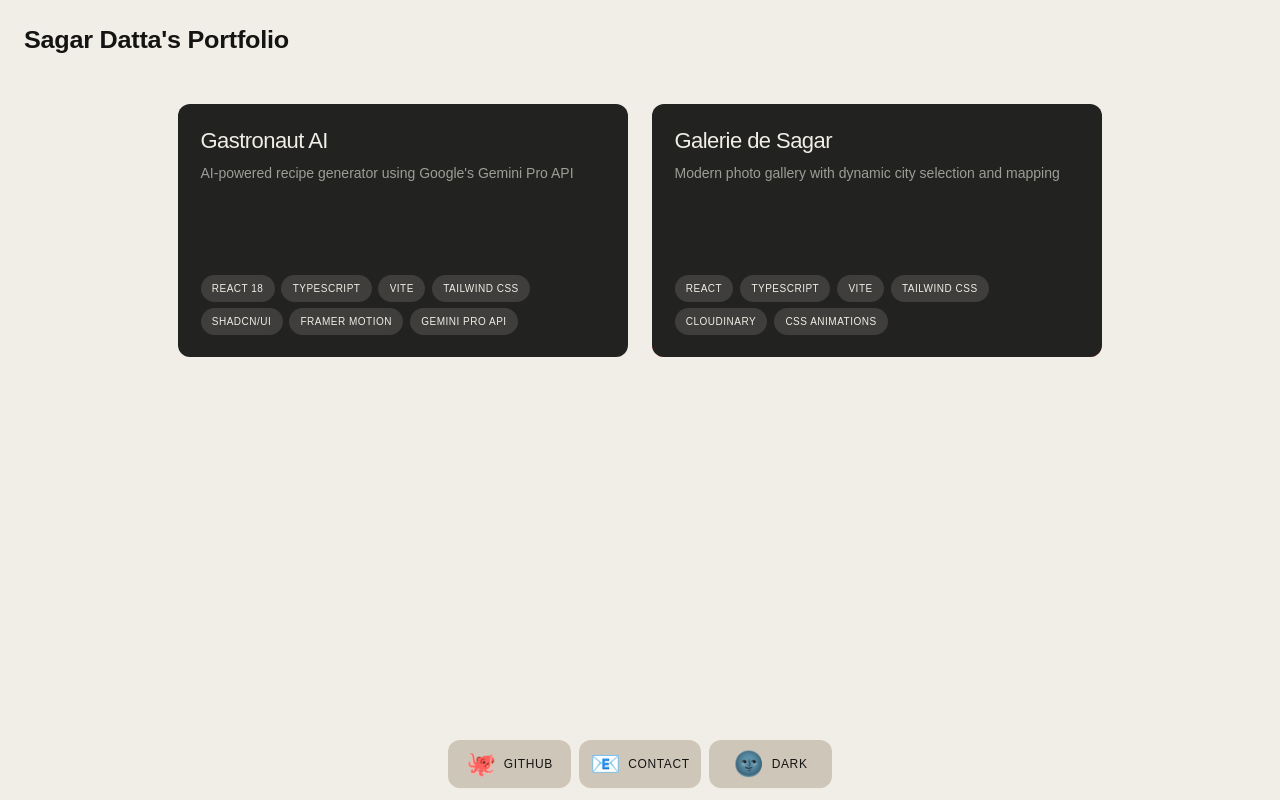
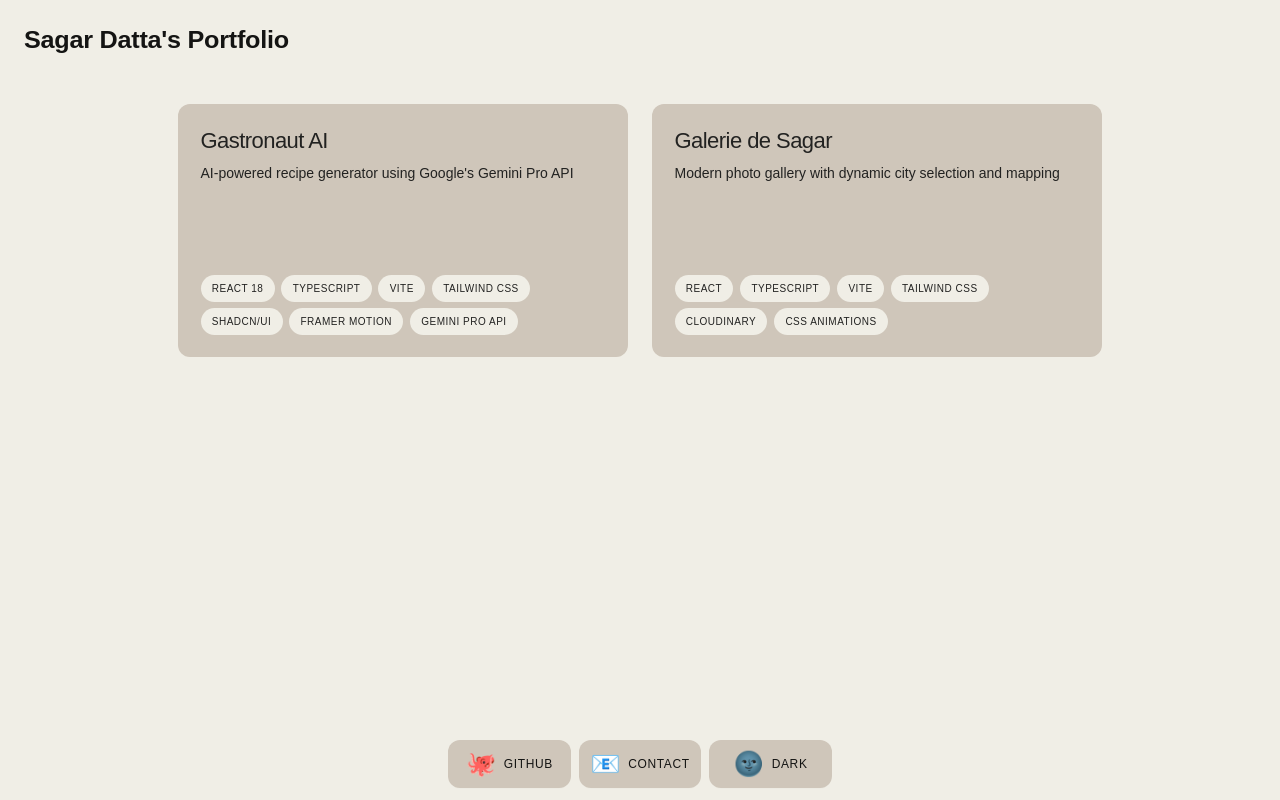
Before and after one commit to sagar-datta/portfolio, a Next.js app: page / in a window 1280 px wide. Built offline with nearby package versions, Linux system fonts and the light colour scheme.

Commit message:
Refactor grid item styling with enhanced hover and color contrast

```diff
--- a/src/components/molecules/grid-item.tsx
+++ b/src/components/molecules/grid-item.tsx
@@ -44,6 +44,8 @@ export const GridItem = ({
             rounded-lg
             transition-smooth
             opacity-100
+            scale-[0.99]
+            group-hover:scale-100
           `}
           sizes="(max-width: 768px) 100vw, (max-width: 1200px) 50vw, 33vw"
           priority
@@ -58,17 +60,17 @@ export const GridItem = ({
             justify-between
             p-[5%]
             transition-smooth
-            bg-primary-dark dark:bg-primary
+            bg-button-light dark:bg-button-dark
             opacity-100
             group-hover:opacity-0
             group-active:opacity-0
           `}
         >
           <div className="space-y-2 select-none">
-            <h3 className="text-adaptive font-medium tracking-tight text-clamp-title">
+            <h3 className="font-medium tracking-tight text-clamp-title text-dark dark:text-light">
               {title}
             </h3>
-            <p className="text-adaptive-60 font-normal text-clamp-body">
+            <p className="font-normal text-clamp-body text-dark dark:text-light">
               {description}
             </p>
           </div>
@@ -77,7 +79,7 @@ export const GridItem = ({
             {techStack.map((tech, i) => (
               <span
                 key={i}
-                className="text-modern-clamp px-[clamp(0.375rem,2.5cqi,0.75rem)] py-[clamp(0.125rem,1.25cqi,0.375rem)] rounded-full bg-button-dark dark:bg-button-light text-light dark:text-dark ring-0"
+                className="text-modern-clamp px-[clamp(0.375rem,2.5cqi,0.75rem)] py-[clamp(0.125rem,1.25cqi,0.375rem)] rounded-full bg-light dark:bg-primary-dark text-dark dark:text-light ring-0"
               >
                 {tech}
               </span>
```
